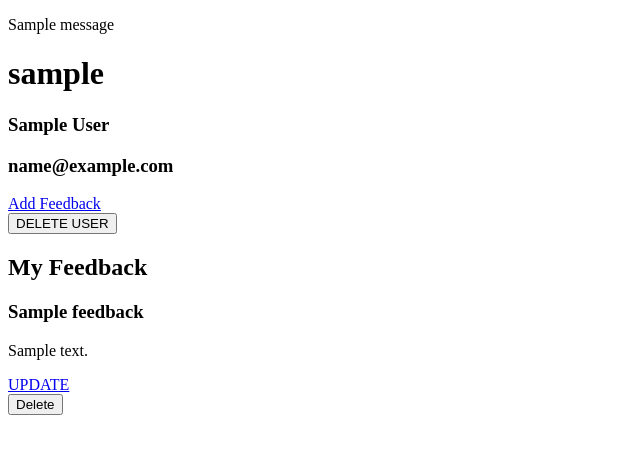
After one commit to quinetopia/Flask-feedback, a Flask app: a page that uses templates/base.html in a window 1280 px wide. The commit adds this page. Shown: the top 454 px of the page, without its empty margins (0-640 px from the left). Run offline with Flask 2, Linux system fonts and the light colour scheme; the visitor is signed in with stand-in values (Sample User, id 1); tables that the repository leaves empty hold one stand-in row (values such as "Sample post"); one stand-in notice (Sample message) is shown.

Commit message:
Finished

```diff
--- a/app.py
+++ b/app.py
@@ -1,9 +1,9 @@
 from flask import Flask, jsonify, request, \
-    render_template, redirect, session
+    render_template, redirect, session, flash
 
 from flask_bcrypt import Bcrypt
-from models import db, connect_db, User
-from forms import RegUserForm
+from models import db, connect_db, User, Feedback
+from forms import RegUserForm, LoginUserForm, AddFeedbackForm, EditFeedbackForm
 
 app = Flask(__name__)
 
@@ -32,41 +32,162 @@ def registration():
     if form.validate_on_submit():
         data = {k: v for k, v in form.data.items() if k != "csrf_token"}
 
-        print(data)
-        #eventually move this to User class
-        data['password'] = bcrypt.generate_password_hash(data['password'])
-
-        new_user = User(**data)
+        new_user = User.create_and_hash(data)
         db.session.add(new_user)
         db.session.commit()
 
         session['username'] = new_user.username
 
-        return redirect('/secret')
+        return redirect(f'/users/{new_user.username}')
 
     return render_template('registration.html', form=form)
 
 
+@app.route('/login', methods=['GET', 'POST'])
+def login():
+    """ Displays login page"""
+
+    form = LoginUserForm()
+
+    if form.validate_on_submit():
+
+        user = User.login(form.username.data, form.password.data)
+
+        if user:
+            session["username"] = user.username
+            return redirect(f"/users/{user.username}")
+
+        else:
+            form.username.errors = ["Bad username or password"]
+
+    return render_template('login.html', form=form)
 
 
+@app.route("/users/<username>")
+def profile(username):
+    """Displays the info for the <username> user if they are vaidated in the session
+    Redirects to home page otherwise."""
+
+    session_user = session.get("username", None)
+
+    user = User.validate(session_user, username)
+
+    if user:
+        return render_template("profile.html",
+                               user=user)
+
+    flash("Invalid user")
+    return redirect("/")
 
 
+@app.route("/users/<username>/delete", methods=["POST"])
+def delete_user(username):
+    """Deletes <username> user and redirect to home page if
+    validated by the session, simply redirects to home page otherwise."""
+
+    target_user = User.query.get_or_404(username)
+
+    session_user = session.get("username", None)
+
+    user = User.validate(session_user, username)
+
+    if user:
+        db.session.delete(target_user)
+        db.session.commit()
+        flash(f"User {target_user.username} deleted!")
+        return redirect("/")
+
+    flash("Invalid user")
+    return redirect(f"/register")
 
 
+@app.route("/logout")
+def logout():
+    "Removes username from the session"
 
-    #     """Add a pet."""
+    if "username" in session:
+        del session["username"]
 
-    # form = AddPetForm()
+    return redirect("/")
 
-    # if form.validate_on_submit():
-    #     data = {k: v for k, v in form.data.items() if k != "csrf_token"}
-    #     new_pet = Pet(**data)
-    #     # new_pet = Pet(name=form.name.data, age=form.age.data, ...)
-    #     db.session.add(new_pet)
-    #     db.session.commit()
-    #     flash(f"{new_pet.name} added.")
-    #     return redirect(url_for('list_pets'))
 
-    # else:
-    #     # re-present form for editing
-    #     return render_template("pet_add_form.html", form=form)
+@app.route("/users/<username>/feedback/add", methods=["GET", "POST"])
+def add_feedback(username):
+    """ On GET: If <username> is in the session, shows add feedback form"""
+
+    form = AddFeedbackForm()
+
+    session_user = session.get("username", None)
+
+    user = User.validate(session_user, username)
+
+    if user:
+
+        if form.validate_on_submit():
+            data = {k: v for k, v in form.data.items() if k != "csrf_token"}
+
+            data["username"] = username
+
+            new_feedback = Feedback(**data)
+
+            db.session.add(new_feedback)
+            db.session.commit()
+
+            return redirect(f"/users/{username}")
+
+        else:
+            return render_template("feedback.html",
+                                    form=form)
+
+    flash("Invalid user!")
+    return redirect(f"/")
+
+
+@app.route("/feedback/<feedback_id>/update", methods=["GET", "POST"])
+def update_feedback(feedback_id):
+    "Show form for editing feedback."
+
+    current_feedback = Feedback.query.get_or_404(feedback_id)
+
+    form = EditFeedbackForm(obj=current_feedback)
+
+    session_user = session.get("username", None)
+
+    user = User.validate(session_user, current_feedback.username)
+
+    if user:
+
+        if form.validate_on_submit():
+            data = {k: v for k, v in form.data.items() if k != "csrf_token"}
+
+            current_feedback.title = data["title"]
+            current_feedback.content = data["content"]
+
+            db.session.commit()
+
+            return redirect(f"/users/{current_feedback.username}")
+        else:
+            return render_template("editfeedback.html",
+                                    form=form)
+
+    flash("Invalid user!")
+    return redirect(f"/register")
+
+
+@app.route("/feedback/<feedback_id>/delete", methods=["POST"])
+def delete_feedback(feedback_id):
+    "Delete feedback and redirect user to their profile."
+
+    current_feedback = Feedback.query.get_or_404(feedback_id)
+
+    session_user = session.get("username", None)
+    user = User.validate(session_user, current_feedback.username)
+
+    if user:
+        db.session.delete(current_feedback)
+        db.session.commit()
+        flash(f"Feedback {current_feedback.title} deleted!")
+        return redirect(f"/users/{current_feedback.username}")
+
+    flash("Please log in!")
+    return redirect(f"/register")
--- a/models.py
+++ b/models.py
@@ -1,20 +1,20 @@
 """Models for Feedback app."""
 
 from flask_sqlalchemy import SQLAlchemy
+from flask_bcrypt import Bcrypt
+
+bcrypt = Bcrypt()
 
 db = SQLAlchemy()
 
 def connect_db(app):
-    """Connect this database to provided Flask app.
-
-    You should call this in your Flask app.
-    """
+    """Connect this database to provided Flask app."""
 
     db.app = app
     db.init_app(app)
 
 class User(db.Model):
-
+    "Model for our users table"
     __tablename__ = "users"
 
     username = db.Column(db.String(20), primary_key = True)
@@ -22,3 +22,53 @@ class User(db.Model):
     email = db.Column(db.String(50), unique = True)
     first_name = db.Column(db.String(30), nullable = False)
     last_name = db.Column(db.String(30), nullable = False)
+    feedback = db.relationship("Feedback",
+                                backref="user",
+                                cascade="all, delete")
+
+    @classmethod
+    def login(cls, username, pwd):
+        """Validate that user exists & password is correct.
+        Return user if valid; else return False.
+        """
+        u = User.query.filter_by(username=username).first()
+
+        if u and bcrypt.check_password_hash(u.password, pwd):
+            # return user instance
+            return u
+        else:
+            return False
+
+
+    @classmethod
+    def validate(cls, session_user, username):
+        """Validate that the session user matches some other username.
+        Returns the user if so, false otherwise."""
+
+        if session_user in db.session.query(User.username).filter_by(username=username).first():
+            return User.query.get(username)
+        else:
+            return False
+
+
+    @classmethod
+    def create_and_hash(cls, data):
+        "Returns new user object with hashed password"
+        data['password'] = bcrypt.generate_password_hash(data['password'])
+        data['password'] = data['password'].decode("utf8")
+
+        return User(**data)
+
+class Feedback(db.Model):
+    "Model for the feedback table."
+    __tablename__ = "feedback"
+
+    id = db.Column(db.Integer,
+                   primary_key=True,
+                   auto_increment=True)
+    title = db.Column(db.String(100),
+                      nullable=False)
+    content = db.Column(db.Text,
+                        nullable=False)
+    username = db.Column(db.String(20),
+                         db.ForeignKey("users.username"))
--- a/templates/base.html
+++ b/templates/base.html
@@ -6,6 +6,9 @@
   <title>{% block title %}TITLE GOES HERE{% endblock %}</title>
 </head>
 <body>
+  {% for msg in get_flashed_messages() %}
+    <div class="flash"><p>{{msg}}</p></div>
+  {% endfor %}
   {% block content %}
   CONTENT GOES HERE
   {% endblock %}
--- /dev/null
+++ b/templates/profile.html
@@ -0,0 +1,24 @@
+{% extends 'base.html' %}
+
+{% block title %}Secret Page!{% endblock %}
+
+{% block content %}
+    <h1>{{user.username}}</h1>
+    <h3>{{user.first_name}} {{user.last_name}}</h3>
+    <h3>{{user.email}}</h3>
+    <a href="/users/{{user.username}}/feedback/add">Add Feedback</a>
+    <form action="/users/{{user.username}}/delete" method="POST">
+        <button>DELETE USER</button>
+    </form>
+    <h2>My Feedback</h2>
+    {% for f in user.feedback %}
+    <div class="feedback">
+        <h3>{{f.title}}</h3>
+        <p>{{f.content}}</p>
+        <a href="\feedback\{{f.id}}\update">UPDATE</a>
+        <form action="\feedback\{{f.id}}\delete" method="POST">
+            <button>Delete</button>
+        </form>
+    </div>
+    {% endfor %}
+{% endblock %}
```
Also changed, not shown: forms.py (+29 -2 lines), templates/editfeedback.html (added, +18 -0 lines), templates/feedback.html (added, +18 -0 lines), templates/login.html (added, +18 -0 lines), templates/secret.html (added, +7 -0 lines).
